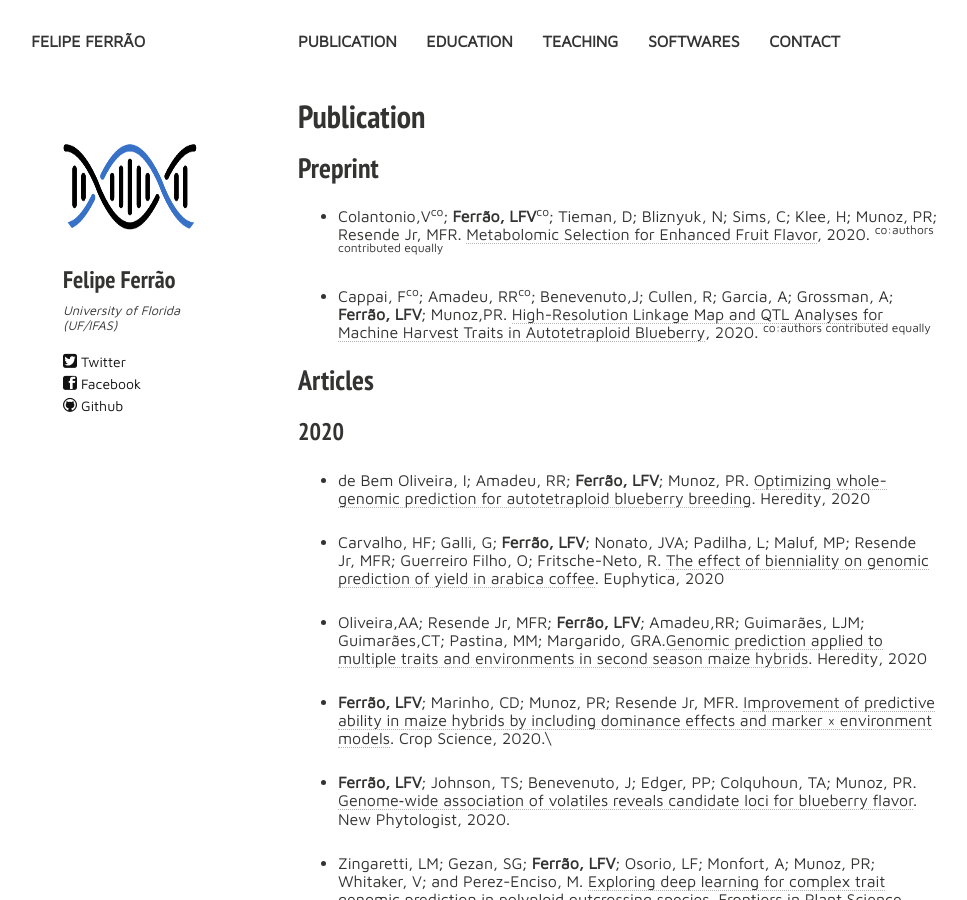
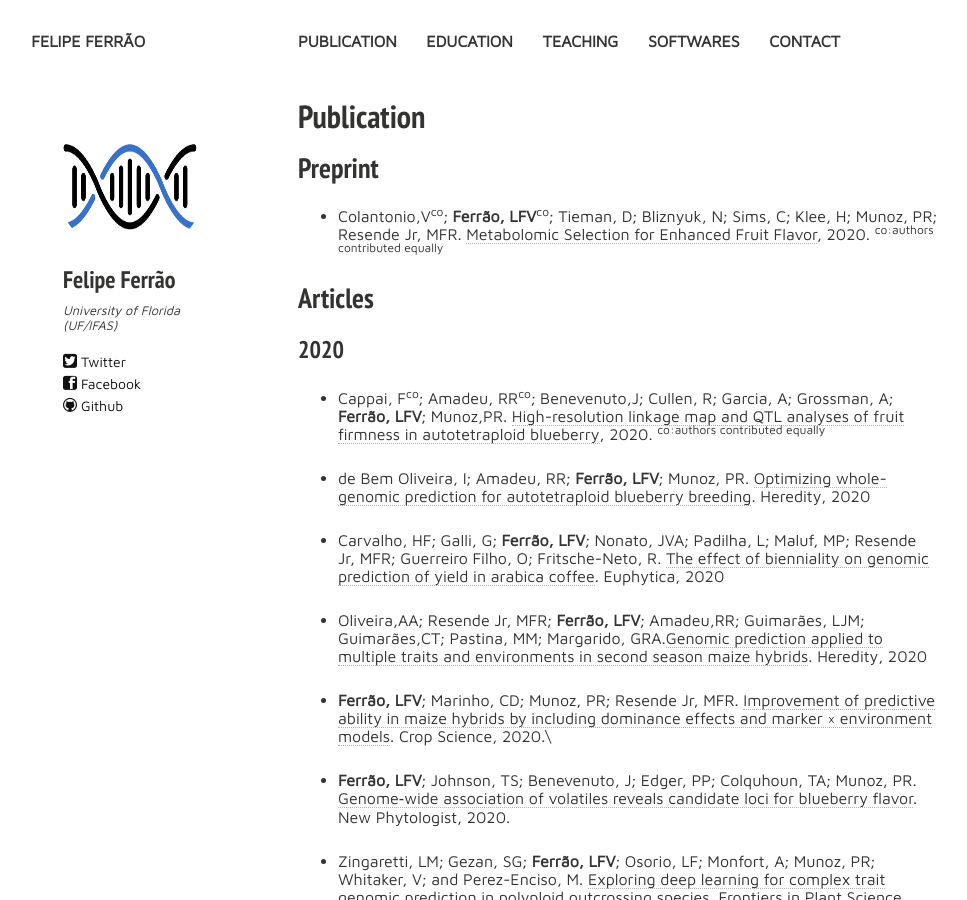
Before and after one commit to lfelipe-ferrao/lfelipe-ferrao.github.io, a Jekyll site: the page built from publication.md, in a window 1280 px wide and 900 px high. Shown: the whole window, without its empty margins (22-989 px from the left). Built offline with Jekyll 4.4.1, drawn with Linux system fonts in a browser that asks for light colours; nearby versions of some CDN libraries.

Commit message:
Update publication.md

```diff
--- a/publication.md
+++ b/publication.md
@@ -17,13 +17,13 @@ tags: [people, undergrads, MSc, PhD, postdocs]
 - Colantonio,V<sup>co</sup>; **Ferrão, LFV**<sup>co</sup>; Tieman, D; Bliznyuk, N; Sims, C; Klee, H; Munoz, PR; Resende Jr, MFR. [Metabolomic Selection for Enhanced Fruit Flavor](https://www.biorxiv.org/content/10.1101/2020.09.17.302802v1), 2020.
 <sup>co:authors contributed equally</sup>
 
-- Cappai, F<sup>co</sup>; Amadeu, RR<sup>co</sup>; Benevenuto,J; Cullen, R; Garcia, A; Grossman, A; **Ferrão, LFV**; Munoz,PR. [High-Resolution Linkage Map and QTL Analyses for Machine Harvest Traits in Autotetraploid Blueberry](https://www.biorxiv.org/content/10.1101/2020.05.13.093633v1), 2020.
-<sup>co:authors contributed equally</sup>
-
-
 ## Articles
 
 ### 2020
+
+
+- Cappai, F<sup>co</sup>; Amadeu, RR<sup>co</sup>; Benevenuto,J; Cullen, R; Garcia, A; Grossman, A; **Ferrão, LFV**; Munoz,PR. [High-resolution linkage map and QTL analyses of fruit firmness in autotetraploid blueberry](https://www.frontiersin.org/articles/10.3389/fpls.2020.562171/abstract), 2020.
+<sup>co:authors contributed equally</sup>
 
 - de Bem Oliveira, I; Amadeu, RR; **Ferrão, LFV**; Munoz, PR. [Optimizing whole-genomic prediction for autotetraploid blueberry breeding](https://www.nature.com/articles/s41437-020-00357-x). Heredity, 2020
 
```
